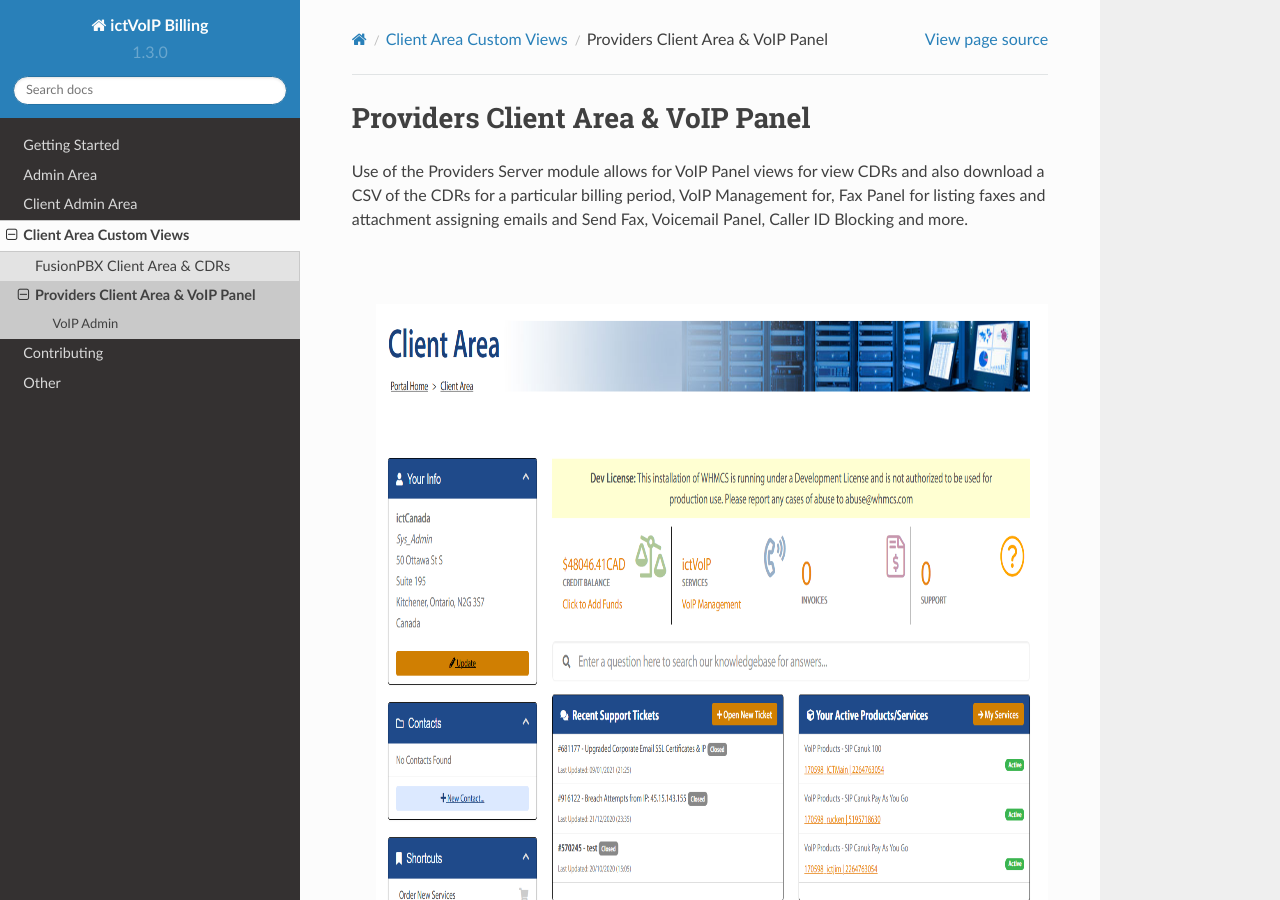
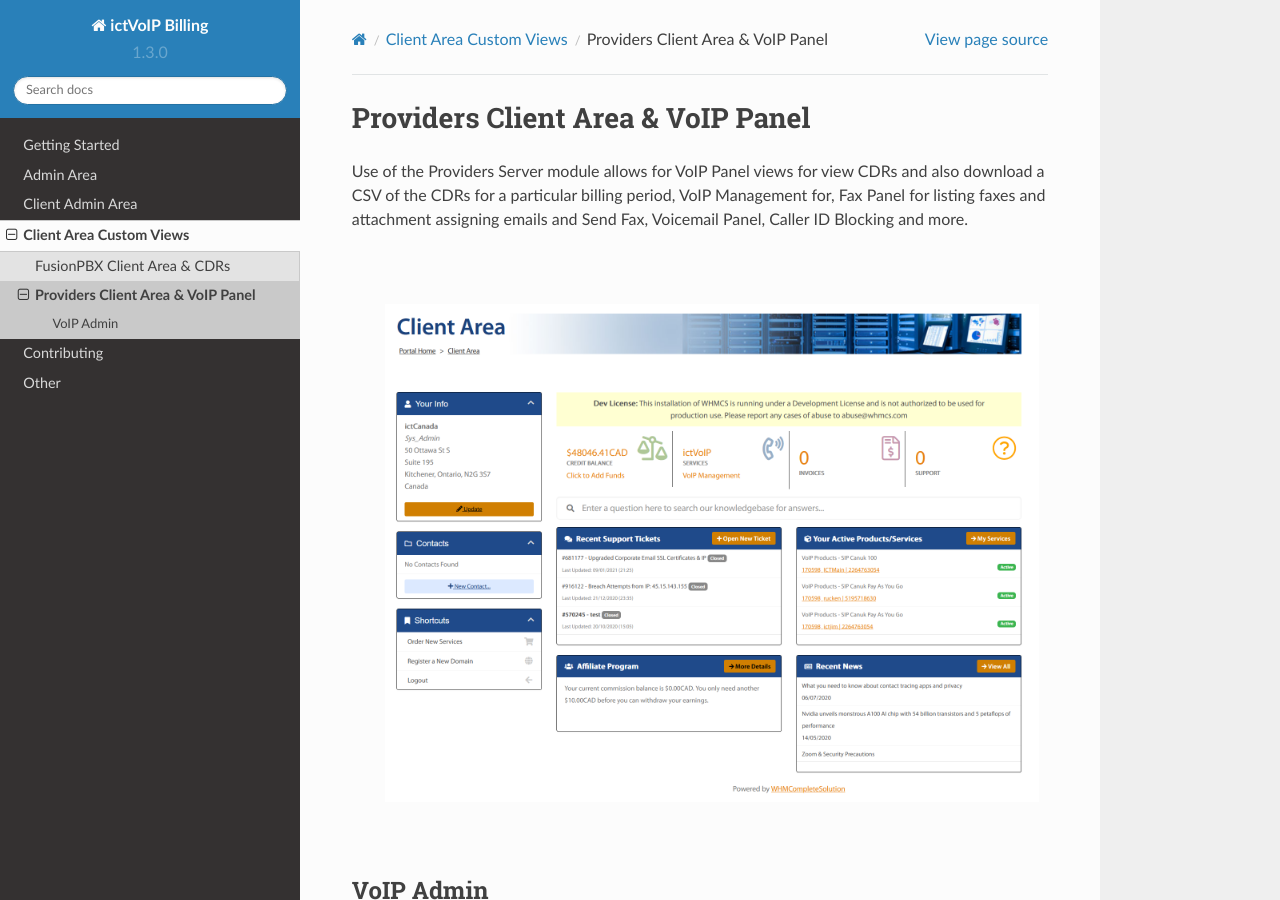
Before and after one commit to ictvoip/ictvoip-docs, a Sphinx documentation site: the page built from docs/source/clientarea/clientareaproviders.rst, in a window 1280 px wide and 900 px high. Built offline with Sphinx 7.4.7 and the Read the Docs theme 2.0.0, drawn with Linux system fonts in a browser that asks for light colours; pages that are not in the unit, such as notebooks, are missing from menus.

Commit message:
Update clientareaproviders.rst

```diff
--- a/docs/source/clientarea/clientareaproviders.rst
+++ b/docs/source/clientarea/clientareaproviders.rst
@@ -7,7 +7,7 @@ Use of the Providers Server module allows for VoIP Panel views for view CDRs and
 |
 
  .. image:: ../_static/images/clientarea/voip_panel.png
-        :scale: 70%
+        :scale: 40%
         :align: center
         :alt: VoIP Panel Main
 
@@ -22,7 +22,7 @@ Within the client panel to view CDRs you would simply click on the client VoIP p
 |
 
  .. image:: ../_static/images/clientarea/panel2.png
-        :scale: 70%
+        :scale: 40%
         :align: center
         :alt: Adding a new Provider or PBX
 
```
